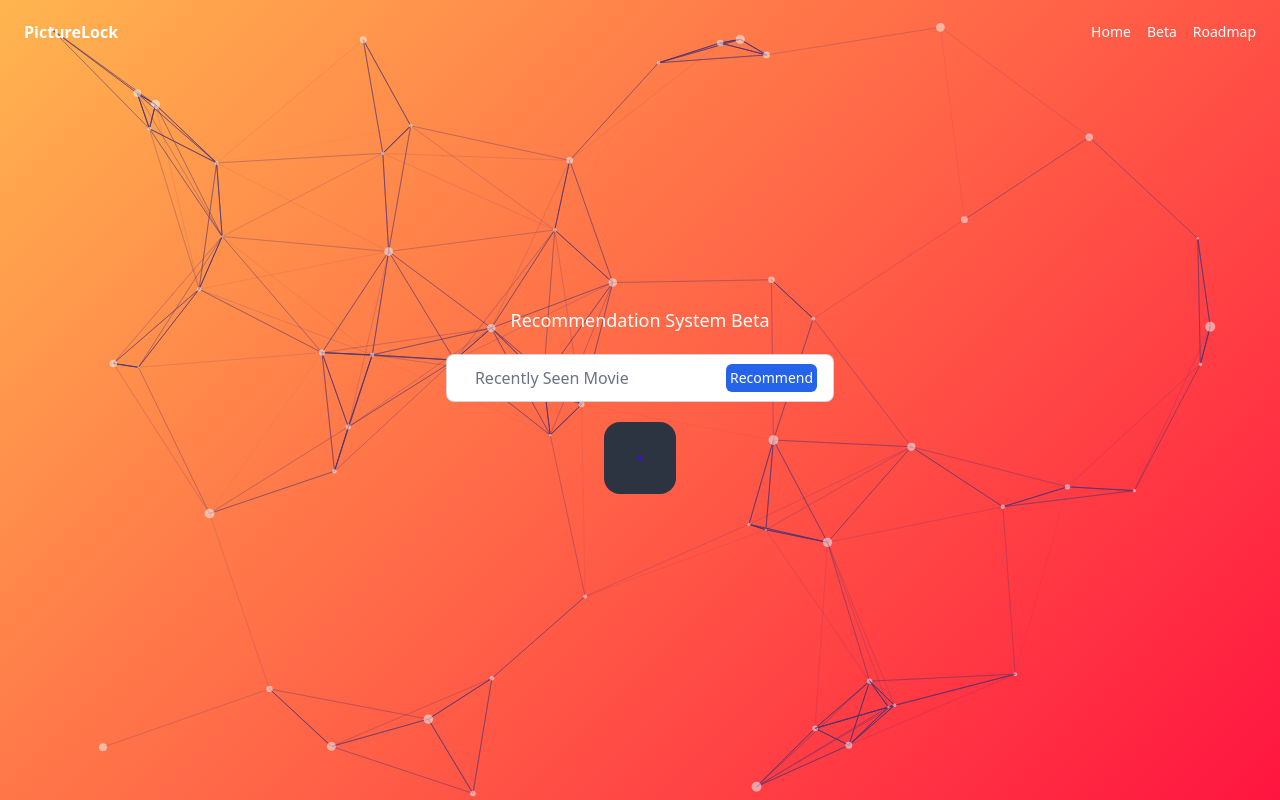
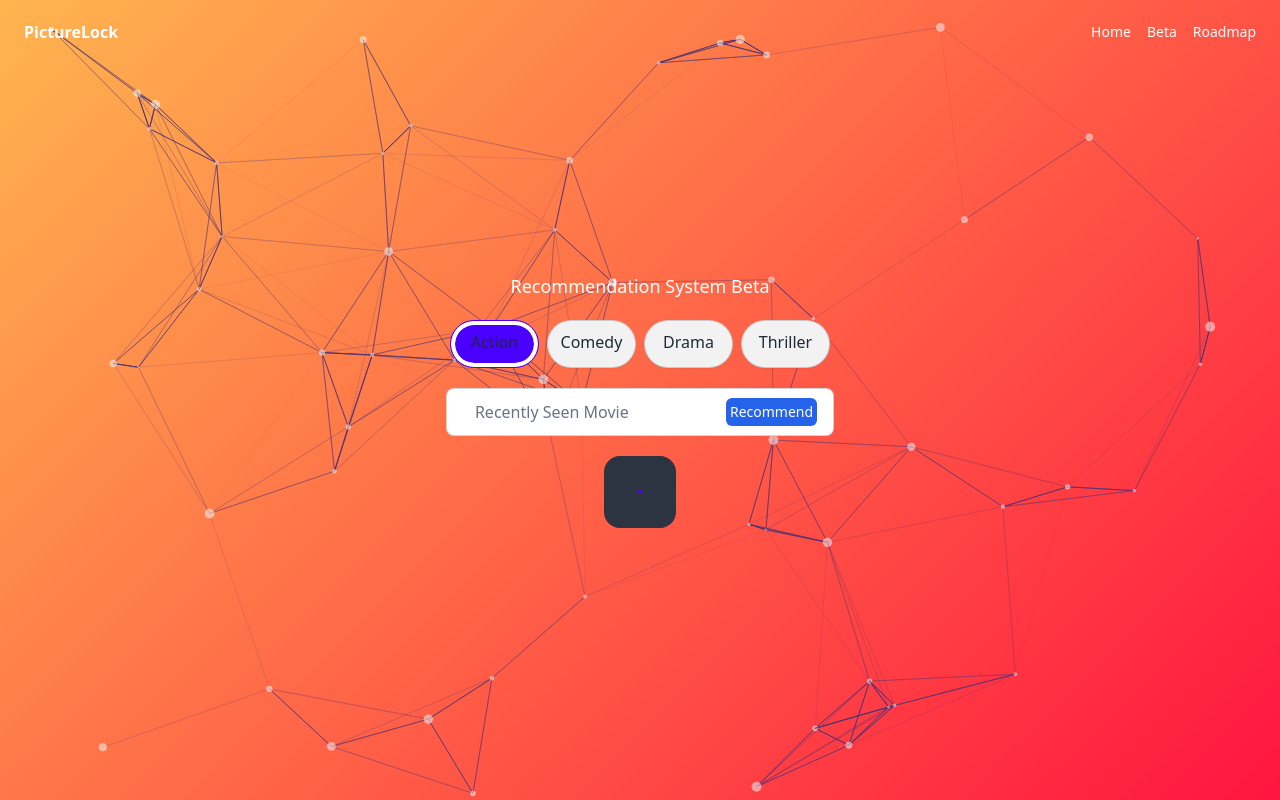
Before and after one commit to andykr1k/PictureLock, a React (Vite) app in the folder Frontend/Web/PictureLock/: page /recommend in a window 1280 px wide. Built offline with nearby package versions, Linux system fonts and the light colour scheme.

Commit message:
Added Genre to Recommendation

```diff
--- a/Frontend/Web/PictureLock/src/functions/Recommendation.js
+++ b/Frontend/Web/PictureLock/src/functions/Recommendation.js
@@ -1,8 +1,8 @@
-export async function Recommend(title) {
+export async function Recommend(title, genre) {
   const url = import.meta.env.VITE_PL_API_URL || process.env.VITE_PL_API_URL;
 
   try {
-    const response = await fetch(url + title);
+    const response = await fetch(url + title + '/' + genre);
     if (!response.ok) {
       throw new Error("Network response was not ok");
     }
--- a/Frontend/Web/PictureLock/src/pages/RecommendationPage.jsx
+++ b/Frontend/Web/PictureLock/src/pages/RecommendationPage.jsx
@@ -7,11 +7,16 @@ export default function RecommendationPage() {
   const [search, setSearch] = useState("");
   const [movies, setMovies] = useState([]);
   const [isLoading, setIsLoading] = useState(true);
+  const [genre, setGenre] = useState("action");
+
+  const handleGenreChange = (event) => {
+    setGenre(event.target.dataset.title);
+  };
 
   const handleRecommendation = async () => {
     try {
       setIsLoading(true);
-      const recommendationsData = await Recommend(search);
+      const recommendationsData = await Recommend(search, genre);
       setRecommendations(recommendationsData);
       const movieDetails = await GetMovieDetails(recommendationsData);
       setMovies(movieDetails);
@@ -28,6 +33,54 @@ export default function RecommendationPage() {
         <h2 className="text-center text-bold text-lg text-white z-50">
           Recommendation System Beta
         </h2>
+        <div className="relative">
+          <div className="btn-group w-md flex justify-around">
+            <div className="flex flex-col items-center w-[23%]">
+              <h3 className="absolute mt-2.5 pointer-events-none">Action</h3>
+              <input
+                type="radio"
+                name="options"
+                data-title="action"
+                className="btn w-full rounded-full radio"
+                onChange={handleGenreChange}
+                checked={genre === "action"}
+              />
+            </div>
+            <div className="flex flex-col items-center w-[23%]">
+              <h3 className="absolute mt-2.5 pointer-events-none">Comedy</h3>
+              <input
+                type="radio"
+                name="options"
+                data-title="comedy"
+                className="btn w-full rounded-full radio"
+                onChange={handleGenreChange}
+                checked={genre === "comedy"}
+              />
+            </div>
+            <div className="flex flex-col items-center w-[23%]">
+              <h3 className="absolute mt-2.5 pointer-events-none">Drama</h3>
+              <input
+                type="radio"
+                name="options"
+                data-title="drama"
+                className="btn w-full rounded-full radio"
+                onChange={handleGenreChange}
+                checked={genre === "drama"}
+              />
+            </div>
+            <div className="flex flex-col items-center w-[23%]">
+              <h3 className="absolute mt-2.5 pointer-events-none">Thriller</h3>
+              <input
+                type="radio"
+                name="options"
+                data-title="thriller"
+                className="btn w-full rounded-full radio"
+                onChange={handleGenreChange}
+                checked={genre === "thriller"}
+              />
+            </div>
+          </div>
+        </div>
         <label className="input input-bordered flex items-center gap-2 z-50">
           <input
             type="text"
```
Also changed, not shown: 1 other file (tests, documents, lock files or other folders).
